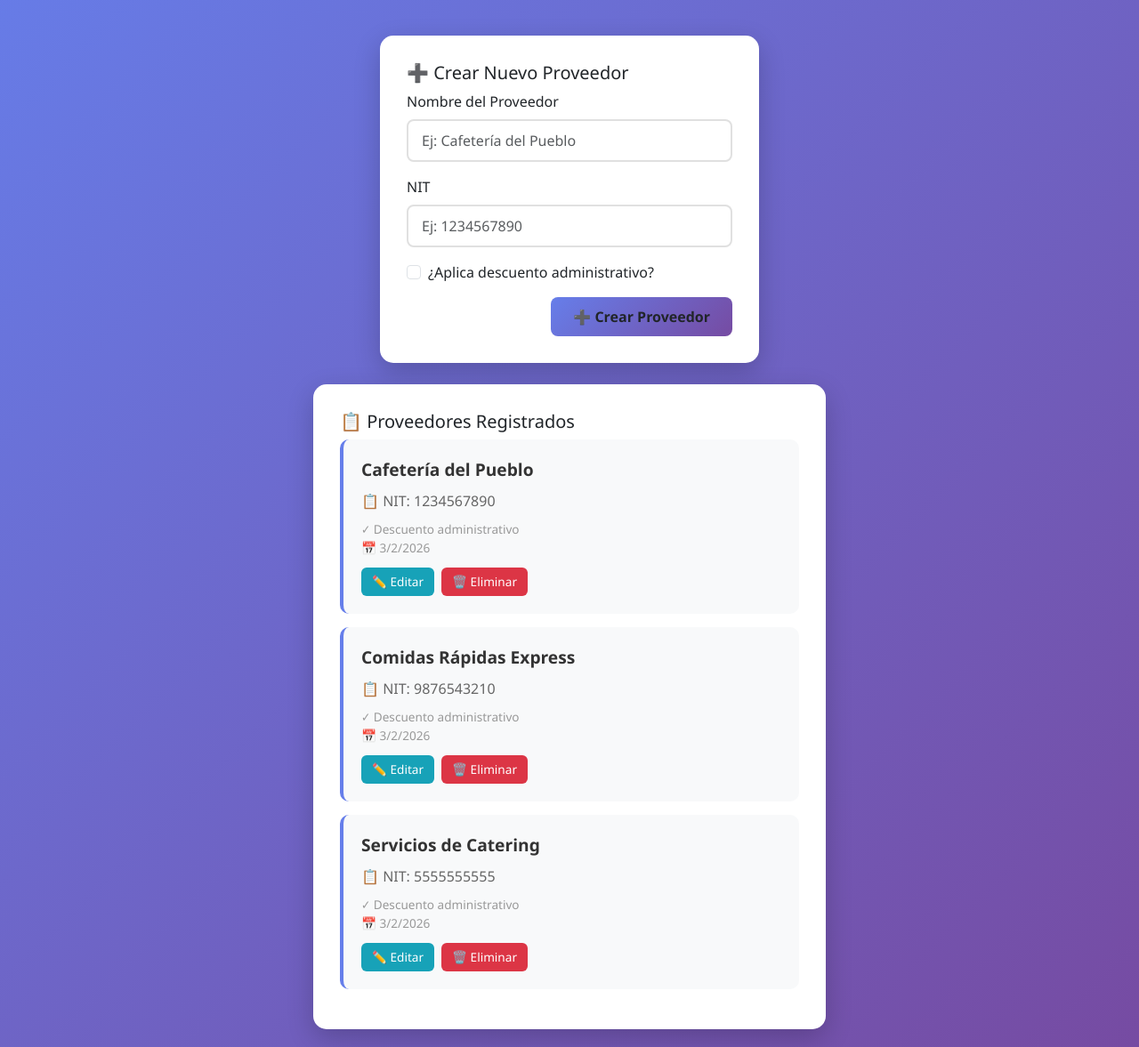
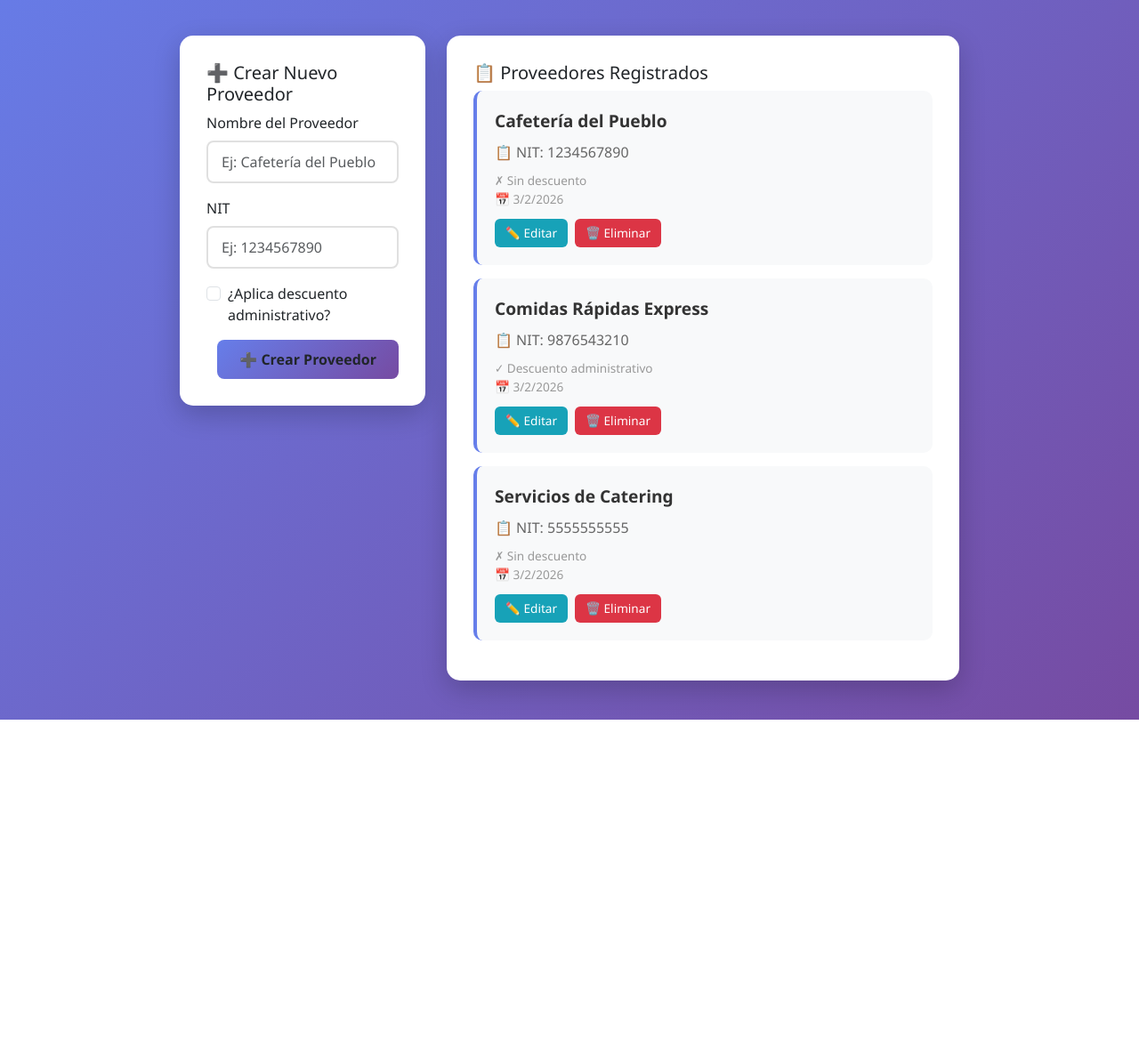
Before and after one commit to HilderBrandon/refrigerios, a PHP site: page /proveedores/ in a window 1280 px wide. Shown: the part 120-1297 px from the top of the page at 89% size. After the commit the page ends 929 px from the top, so only its background shows below. Run offline with PHP 8.4, Linux system fonts and the light colour scheme; data comes from the database, SQL or seed files in the repository.

Commit message:
feat: layouts columnas izquierda/derecha para dimensiones; fix: descuento proveedores; ui: hechos

```diff
--- a/jornadas/index.php
+++ b/jornadas/index.php
@@ -21,7 +21,7 @@
         <div id="alertas"></div>
 
         <div class="row mb-4">
-            <div class="col-lg-6 mx-auto">
+            <div class="col-lg-4 mb-3">
                 <div class="card">
                     <div class="card-body">
                         <h5 class="card-title form-title">➕ Crear Nueva Jornada</h5>
@@ -52,10 +52,8 @@
                     </div>
                 </div>
             </div>
-        </div>
 
-        <div class="row">
-            <div class="col-lg-8 mx-auto">
+            <div class="col-lg-8">
                 <div class="card">
                     <div class="card-body">
                         <h5 class="card-title">📋 Jornadas Registradas</h5>
--- a/proveedores/index.php
+++ b/proveedores/index.php
@@ -21,7 +21,7 @@
         <div id="alertas"></div>
 
         <div class="row mb-4">
-            <div class="col-lg-6 mx-auto">
+            <div class="col-lg-4 mb-3">
                 <div class="card">
                     <div class="card-body">
                         <h5 class="card-title form-title">➕ Crear Nuevo Proveedor</h5>
@@ -52,10 +52,8 @@
                     </div>
                 </div>
             </div>
-        </div>
 
-        <div class="row">
-            <div class="col-lg-8 mx-auto">
+            <div class="col-lg-8">
                 <div class="card">
                     <div class="card-body">
                         <h5 class="card-title">📋 Proveedores Registrados</h5>
@@ -117,11 +115,11 @@
                                 <div class="task-title">${escapeHtml(item.nombre)}</div>
                                 <div class="task-description">📋 NIT: ${escapeHtml(item.nit)}</div>
                                 <div class="task-date">
-                                    ${item.descuento_administrativo ? '✓ Descuento administrativo' : '✗ Sin descuento'}
+                                    ${(Number(item.descuento_administrativo) === 1) ? '✓ Descuento administrativo' : '✗ Sin descuento'}
                                     <br>📅 ${new Date(item.fecha_creacion).toLocaleDateString('es-ES')}
                                 </div>
                                 <div class="task-actions">
-                                    <button class="btn btn-editar" onclick="prepararEdicion(${item.id}, '${escapeAttr(item.nombre)}', '${escapeAttr(item.nit)}', ${item.descuento_administrativo})">✏️ Editar</button>
+                                    <button class="btn btn-editar" onclick="prepararEdicion(${item.id}, '${escapeAttr(item.nombre)}', '${escapeAttr(item.nit)}', ${Number(item.descuento_administrativo)})">✏️ Editar</button>
                                     <button class="btn btn-eliminar" onclick="confirmarEliminar(${item.id}, '${escapeAttr(item.nombre)}')">🗑️ Eliminar</button>
                                 </div>
                             </div>
@@ -136,7 +134,7 @@
             edicionId = id;
             document.getElementById('nombre').value = nombre;
             document.getElementById('nit').value = nit;
-            document.getElementById('descuento').checked = descuento == 1;
+            document.getElementById('descuento').checked = (Number(descuento) === 1);
             document.querySelector('.form-title').textContent = '✏️ Editar Proveedor';
             document.querySelector('button[type="submit"]').textContent = '✏️ Actualizar Proveedor';
             document.getElementById('btnCancelar').style.display = 'block';
--- a/refrigerios/index.php
+++ b/refrigerios/index.php
@@ -21,7 +21,7 @@
         <div id="alertas"></div>
 
         <div class="row mb-4">
-            <div class="col-lg-6 mx-auto">
+            <div class="col-lg-4 mb-3">
                 <div class="card">
                     <div class="card-body">
                         <h5 class="card-title form-title">➕ Crear Nuevo Refrigerio</h5>
@@ -52,10 +52,8 @@
                     </div>
                 </div>
             </div>
-        </div>
 
-        <div class="row">
-            <div class="col-lg-8 mx-auto">
+            <div class="col-lg-8">
                 <div class="card">
                     <div class="card-body">
                         <h5 class="card-title">📋 Refrigerios Registrados</h5>
--- a/secciones/index.php
+++ b/secciones/index.php
@@ -21,7 +21,7 @@
         <div id="alertas"></div>
 
         <div class="row mb-4">
-            <div class="col-lg-6 mx-auto">
+            <div class="col-lg-4 mb-3">
                 <div class="card">
                     <div class="card-body">
                         <h5 class="card-title form-title">➕ Crear Nueva Sección</h5>
@@ -48,10 +48,8 @@
                     </div>
                 </div>
             </div>
-        </div>
 
-        <div class="row">
-            <div class="col-lg-8 mx-auto">
+            <div class="col-lg-8">
                 <div class="card">
                     <div class="card-body">
                         <h5 class="card-title">📋 Secciones Registradas</h5>
--- a/valores/index.php
+++ b/valores/index.php
@@ -21,7 +21,7 @@
         <div id="alertas"></div>
 
         <div class="row mb-4">
-            <div class="col-lg-8 mx-auto">
+            <div class="col-lg-4 mb-3">
                 <div class="card">
                     <div class="card-body">
                         <h5 class="card-title form-title">➕ Crear Nuevo Valor</h5>
@@ -68,10 +68,8 @@
                     </div>
                 </div>
             </div>
-        </div>
 
-        <div class="row">
-            <div class="col-lg-10 mx-auto">
+            <div class="col-lg-8">
                 <div class="card">
                     <div class="card-body">
                         <h5 class="card-title">📋 Valores Registrados</h5>
```
Also changed, not shown: areas/index.php (+2 -6 lines).
